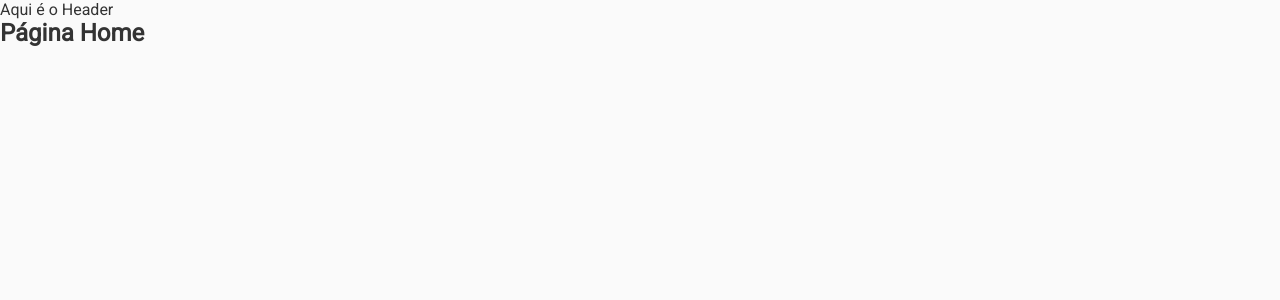
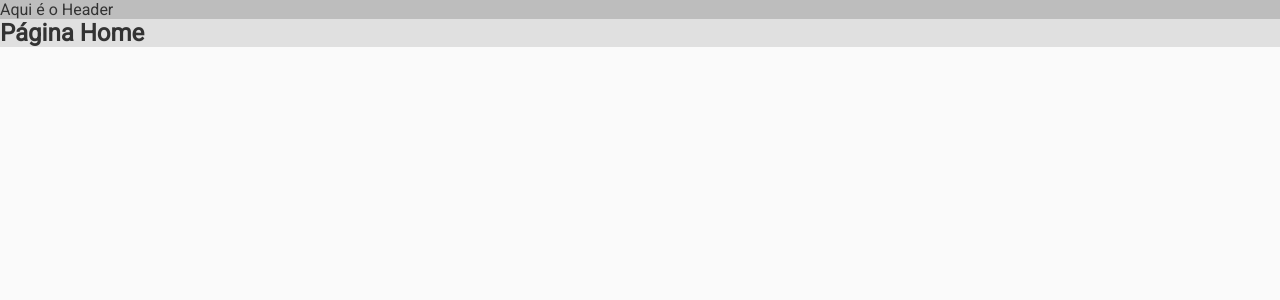
Before and after one commit to marcosaureliob/maoNoArado, a Next.js app: page / in a window 1280 px wide. Shown: the top 300 px of the page. Built offline with nearby package versions, Linux system fonts and the light colour scheme.

Commit message:
Example of first styles with stitches

```diff
--- a/src/app/home/page.tsx
+++ b/src/app/home/page.tsx
@@ -1,7 +1,9 @@
+import { HomeContainer } from '@/styles/page/home'
+
 export default function Home() {
   return (
-    <>
+    <HomeContainer>
       <h2>Página Home</h2>
-    </>
+    </HomeContainer>
   )
 }
--- a/src/components/Patterns/Header/index.tsx
+++ b/src/components/Patterns/Header/index.tsx
@@ -1,9 +1,11 @@
 import React from 'react'
+
+import { HeaderContainer } from '@/styles/page/header'
 
 export const Header = () => {
   return (
-    <>
+    <HeaderContainer>
       <header>Aqui é o Header</header>
-    </>
+    </HeaderContainer>
   )
 }
--- a/src/styles/global.ts
+++ b/src/styles/global.ts
@@ -5,6 +5,7 @@ export const globalStyles = globalCss({
     margin: 0,
     padding: 0,
     border: 'none',
+    boxSizing: 'border-box',
   },
 
   body: {
--- a/src/styles/index.ts
+++ b/src/styles/index.ts
@@ -1,6 +1,6 @@
 import { createStitches } from '@stitches/react'
 
-export const { styled, globalCss, getCssText } = createStitches({
+export const { styled, globalCss } = createStitches({
   theme: {
     colors: {
       white: '#ffffff',
--- /dev/null
+++ b/src/styles/page/header.ts
@@ -0,0 +1,5 @@
+import { styled } from '..'
+
+export const HeaderContainer = styled('header', {
+  backgroundColor: '$gray600',
+})
--- /dev/null
+++ b/src/styles/page/home.ts
@@ -0,0 +1,5 @@
+import { styled } from '..'
+
+export const HomeContainer = styled('main', {
+  backgroundColor: '$gray200',
+})
```
